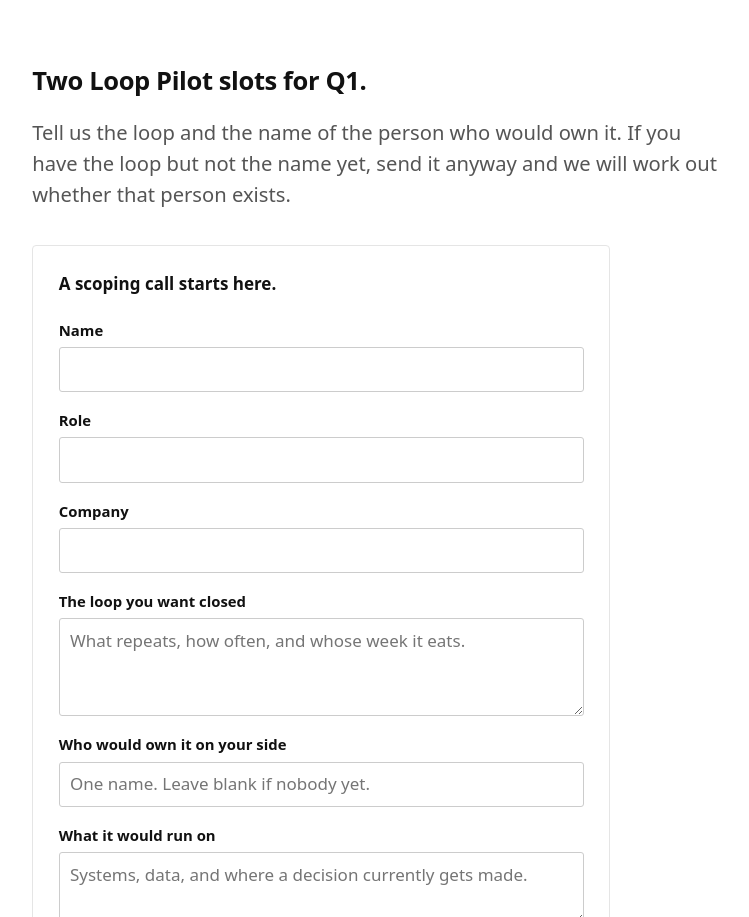
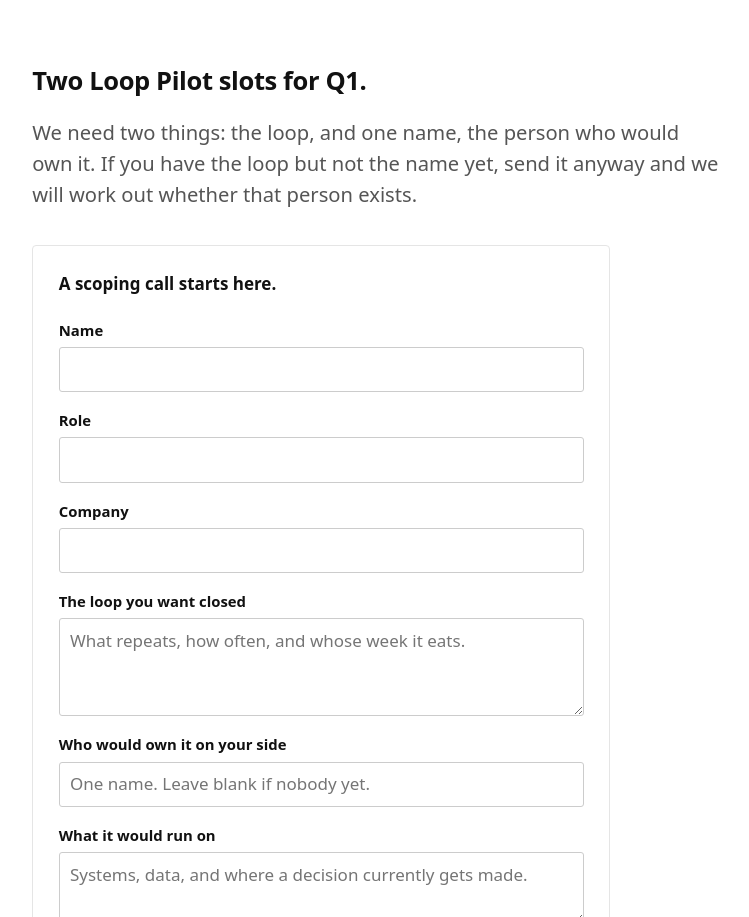
Before and after one commit to akeen13/tacticalsolutions-site, an Astro site: page /applied in a window 1280 px wide. Shown: the part 3733-4650 px from the top of the page, without its empty margins (119-868 px from the left). Built offline with nearby package versions, Linux system fonts and the light colour scheme; Astro itself is replaced by a stand-in of ours.

Commit message:
Tighten the /applied apply lede (#15)
"We need two things" is a bare-verb construction at the reader. Reads
warmer as a statement of what the form asks for.

Co-authored-by: Anthony Keen <anthony@tacticalsolutions.com>
Co-authored-by: Paperclip <noreply@paperclip.ing>
Co-authored-by: Claude Code <noreply@anthropic.com>

```diff
--- a/src/pages/applied.astro
+++ b/src/pages/applied.astro
@@ -243,9 +243,9 @@ const navLinks = [
   <section id="apply">
     <h2>Two Loop Pilot slots for Q1.</h2>
     <p class="lede">
-      Tell us the loop and the name of the person who would own it. If you have the
-      loop but not the name yet, send it anyway and we will work out whether that
-      person exists.
+      We need two things: the loop, and one name, the person who would own it. If
+      you have the loop but not the name yet, send it anyway and we will work out
+      whether that person exists.
     </p>
     <form id="intake" class="intake" novalidate>
       <p class="intake-intro">A scoping call starts here.</p>
```
